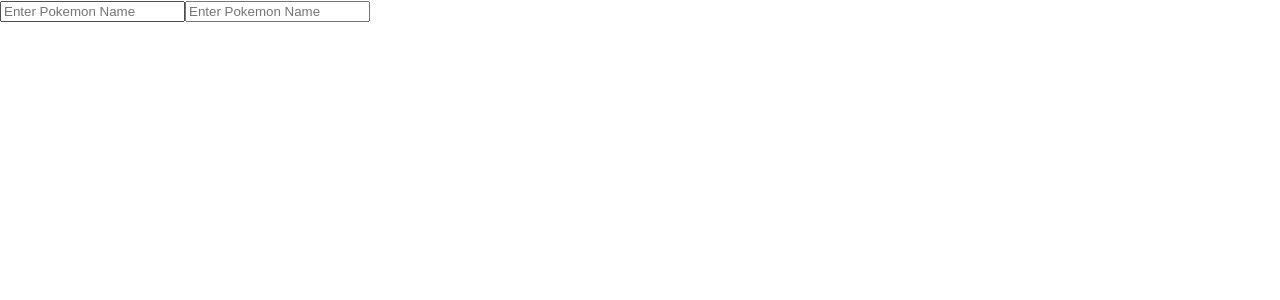
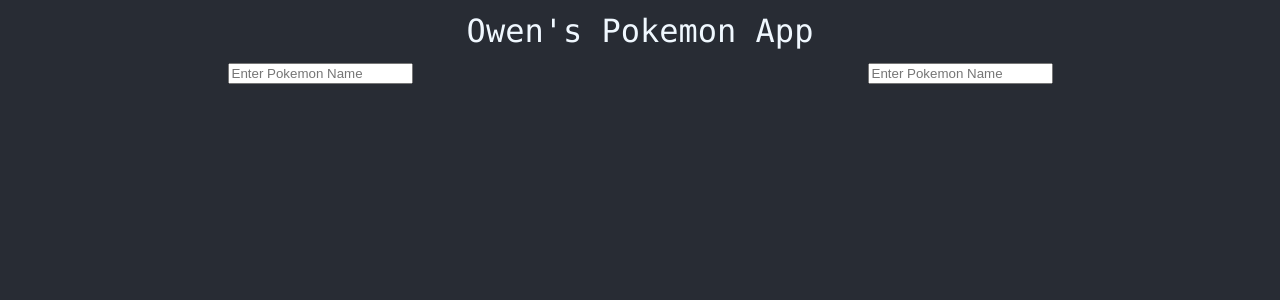
Before and after one commit to esspee39/webprogfinal, a React (Create React App) app: page / in a window 1280 px wide. Shown: the top 300 px of the page. Built offline with nearby package versions, Linux system fonts and the light colour scheme.

Commit message:
update image style, add header

```diff
--- a/src/App.css
+++ b/src/App.css
@@ -1,7 +1,7 @@
 .App {
   text-align: center;
-  display:flex;
-  flex-direction:row;
+  display: flex;
+  justify-content: space-around;
 }
 
 .MonA {
--- a/src/App.js
+++ b/src/App.js
@@ -77,7 +77,7 @@
         {pokemonDataA.map((data) => {
           return (
             <div className="container">
-             <img src={data.sprites["front_default"]} />
+             <img src={data.sprites.other["official-artwork"]["front_default"]} height="120" width="120"/>
             </div>
           );
         })}
@@ -96,7 +96,7 @@
         {pokemonDataB.map((data) => {
           return (
             <div className="container">
-             <img src={data.sprites["front_default"]} />
+             <img src={data.sprites.other["official-artwork"]["front_default"]} height="120" width="120"/>
             </div>
           );
         })}
--- /dev/null
+++ b/src/Banner.css
@@ -0,0 +1,8 @@
+.Banner {
+    text-align: center;
+    font-family: "Lucida Console", monospace;
+    font-size: 32px;
+    color:aliceblue;
+    margin-top: 12px;
+    margin-bottom: 12px;
+  }
--- /dev/null
+++ b/src/Banner.js
@@ -0,0 +1,14 @@
+import logo from './nuwo.png';
+import React, { useState } from "react";
+import './Banner.css';
+
+function Banner(){
+  return (
+    <div className = "Banner">
+      Owen's Pokemon App
+    </div>
+  );
+};
+
+
+export default Banner;
--- a/src/index.css
+++ b/src/index.css
@@ -5,6 +5,7 @@
     sans-serif;
   -webkit-font-smoothing: antialiased;
   -moz-osx-font-smoothing: grayscale;
+  background-color: #282c34;
 }
 
 code {
--- a/src/index.js
+++ b/src/index.js
@@ -2,10 +2,12 @@
 import ReactDOM from 'react-dom';
 import './index.css';
 import App from './App';
+import Banner from './Banner';
 import reportWebVitals from './reportWebVitals';
 
 ReactDOM.render(
   <React.StrictMode>
+    <Banner />
     <App />
   </React.StrictMode>,
   document.getElementById('root')
```
